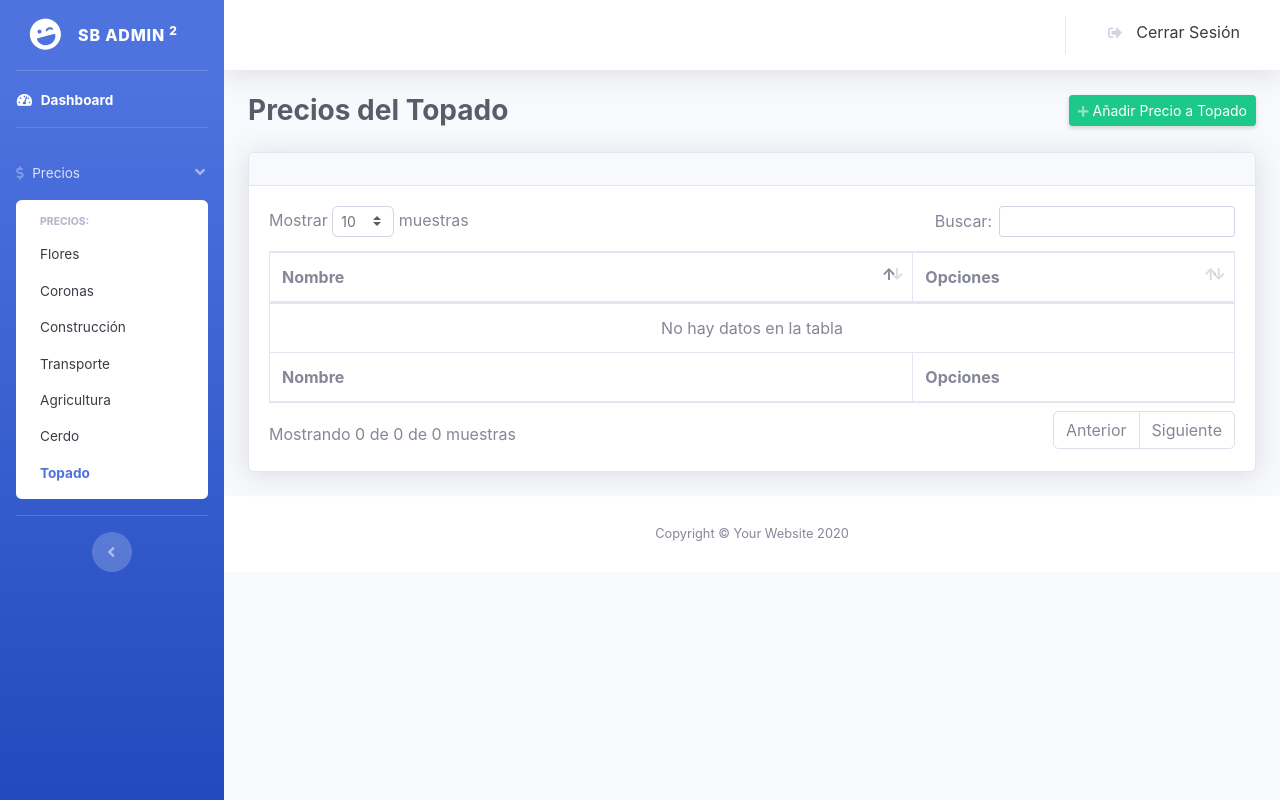
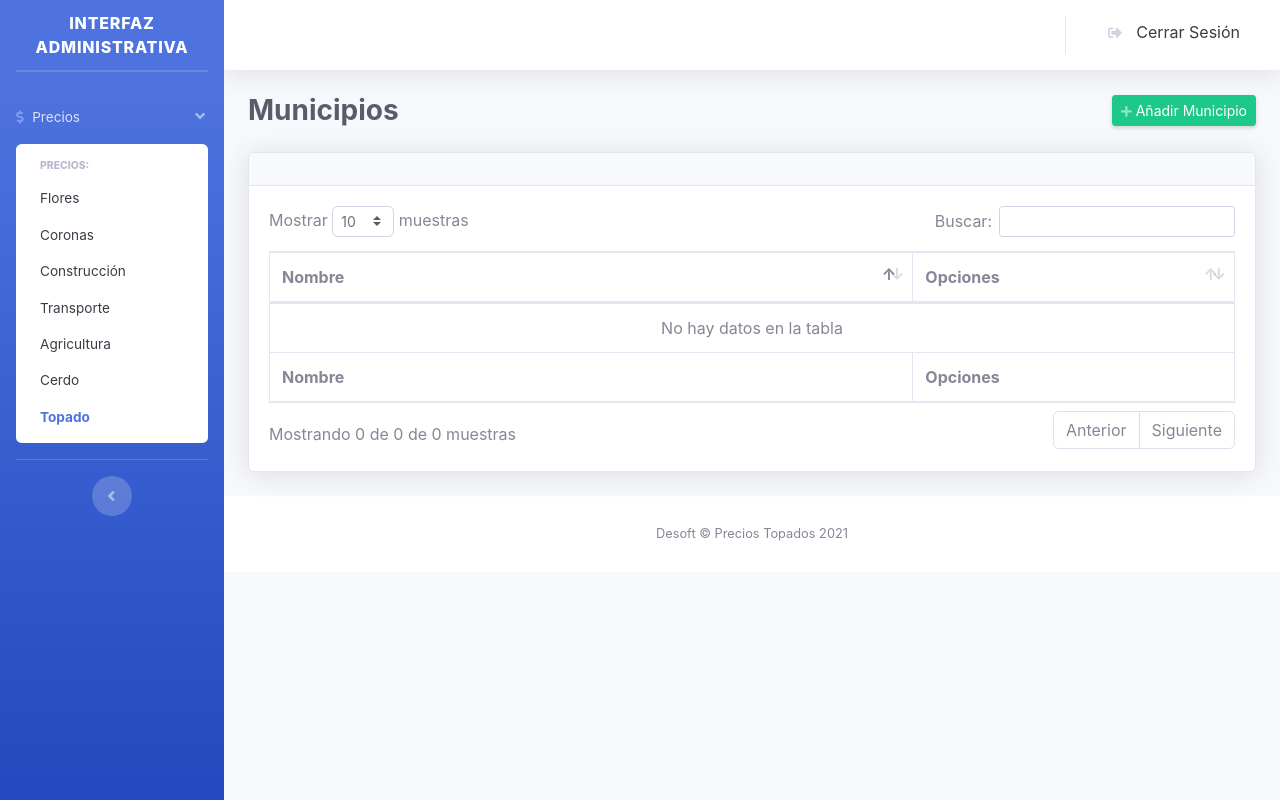
Before and after one commit to jorgeppr951026/Proyecto-Gobierno, a Django app: page /Topado_list in a window 1280 px wide. Run offline with Django 3.2, Linux system fonts and the light colour scheme; the visitor is signed in with stand-in values (Sample User, id 1); data that the repository does not hold is empty; some libraries are stand-ins or nearby versions.

Commit message:
Configuraciones

```diff
--- a/gobierno/settings.py
+++ b/gobierno/settings.py
@@ -97,7 +97,7 @@ DATABASES = {
 
 import dj_database_url
 
-DATABASES['default'] = dj_database_url.config(conn_max_age=600, ssl_require=True)
+#DATABASES['default'] = dj_database_url.config(conn_max_age=600, ssl_require=True)
 # Password validation
 # https://docs.djangoproject.com/en/3.1/ref/settings/#auth-password-validators
 
--- a/myapp/models.py
+++ b/myapp/models.py
@@ -99,5 +99,7 @@ class Cerdo(models.Model):
     class Meta:
         unique_together = (('producto', 'topado_por'),)
 
+
+
     def __str__(self):
         return self.producto
--- a/myapp/templates/myapp/Topado/Topado_list.html
+++ b/myapp/templates/myapp/Topado/Topado_list.html
@@ -30,9 +30,9 @@
 {% block content %}
 
 <div class="d-sm-flex align-items-center justify-content-between mb-4">
-    <h1 class="h3 mb-0 text-gray-800 font-weight-bold text-primary">Precios del Topado</h1>
+    <h1 class="h3 mb-0 text-gray-800 font-weight-bold text-primary">Municipios</h1>
     <a href="{% url 'myapp:Topado_create'%}" class="d-none d-sm-inline-block btn btn-sm btn-success shadow-sm"><i
-            class="fas fa-plus fa-sm text-white-50"></i> Añadir Precio a Topado </a>
+            class="fas fa-plus fa-sm text-white-50"></i> Añadir Municipio </a>
 </div>
 <div class="card shadow mb-4">
     <div class="card-header py-3">
--- a/myapp/templates/myapp/base.html
+++ b/myapp/templates/myapp/base.html
@@ -8,7 +8,7 @@
   <meta name="viewport" content="width=device-width, initial-scale=1, shrink-to-fit=no">
   <meta name="description" content="">
   <meta name="author" content="">
-  <title>{% block title %}SB Admin 2 - Dashboard {% endblock %}</title>
+  <title>{% block title %}Precios Topados {% endblock %}</title>
 
   {% load static %}
   <!-- Custom fonts for this template-->
@@ -32,20 +32,21 @@
       <!-- Sidebar - Brand -->
       <a class="sidebar-brand d-flex align-items-center justify-content-center" href="index.html">
         <div class="sidebar-brand-icon rotate-n-15">
-          <i class="fas fa-laugh-wink"></i>
+
         </div>
-        <div class="sidebar-brand-text mx-3">SB Admin <sup>2</sup></div>
+        <div class="sidebar-brand-text mx-3">Interfaz Administrativa</div>
       </a>
 
       <!-- Divider -->
       <hr class="sidebar-divider my-0">
 
-      <!-- Nav Item - Dashboard -->
+      <!-- Nav Item - Dashboard
       <li class="nav-item active">
         <a class="nav-link" href="index.html">
           <i class="fas fa-fw fa-tachometer-alt"></i>
           <span>Dashboard</span></a>
       </li>
+      -->
 
       <!-- Divider -->
       <hr class="sidebar-divider">
@@ -471,7 +472,7 @@
       <footer class="sticky-footer bg-white">
         <div class="container my-auto">
           <div class="copyright text-center my-auto">
-            <span>Copyright &copy; Your Website 2020</span>
+            <span>Desoft &copy; Precios Topados 2021</span>
           </div>
         </div>
       </footer>
--- a/myapp/templates/registration/login.html
+++ b/myapp/templates/registration/login.html
@@ -99,13 +99,13 @@
                     </a>
                     -->
                   </form>
-
+                  <!--
                   <div class="text-center">
                     <a class="small" href="{% url 'myapp:password_reset' %}">Forgot Password?</a>
                   </div>
                   <div class="text-center">
                     <a class="small" href="register.html">Create an Account!</a>
-                  </div>
+                  </div>-->
                 </div>
               </div>
             </div>
```
